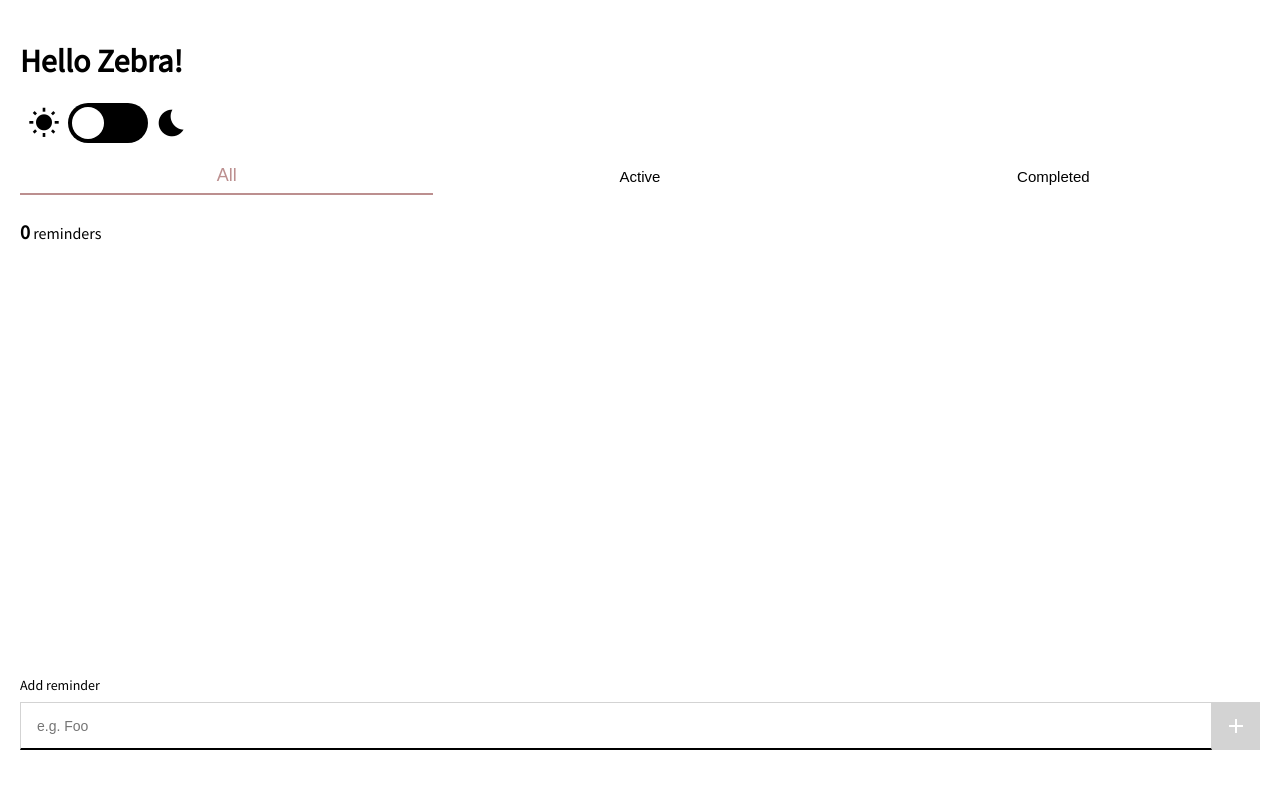
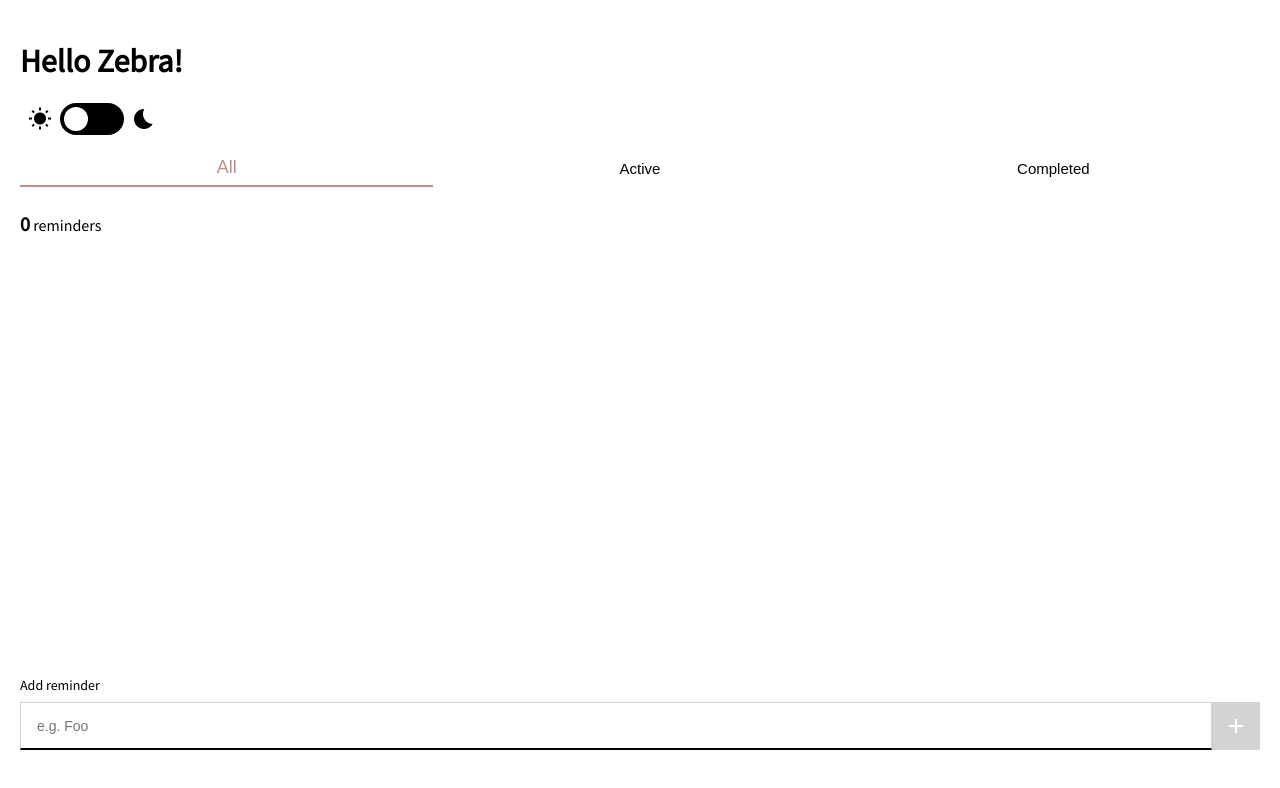
Before and after one commit to Fractalbonita/zebra-project, a React (Create React App) app: page / in a window 1280 px wide. Shown: the top 788 px of the page. Built offline with nearby package versions, Linux system fonts and the light colour scheme.

Commit message:
Resize slider

```diff
--- a/src/components/ModeSwitcher.js
+++ b/src/components/ModeSwitcher.js
@@ -27,15 +27,15 @@ const SliderContainer = styled.div`
   align-items: center;
 
   span {
-    font-size: 32px;
+    font-size: 24px;
     padding: 0 8px;
   }
 
   label {
     display: inline-block;
-    height: 40px;
+    height: 32px;
     position: relative;
-    width: 80px;
+    width: 64px;
   }
 
   input {
@@ -50,7 +50,7 @@ const SliderContainer = styled.div`
   }
 
   input:checked + .slider:before {
-    transform: translate(40px);
+    transform: translate(32px);
   }
 
   .slider {
@@ -75,11 +75,11 @@ const SliderContainer = styled.div`
     background-color: #ffffff;
     bottom: 4px;
     content: '';
-    height: 32px;
+    height: 24px;
     left: 4px;
     position: absolute;
     transition: all 0.5s;
-    width: 32px;
+    width: 24px;
   }
 
   input:focus + .slider:before {
@@ -91,7 +91,7 @@ const SliderContainer = styled.div`
   }
 
   .slider.round {
-    border-radius: 42px;
+    border-radius: 40px;
   }
 
   .slider.round:before {
```
